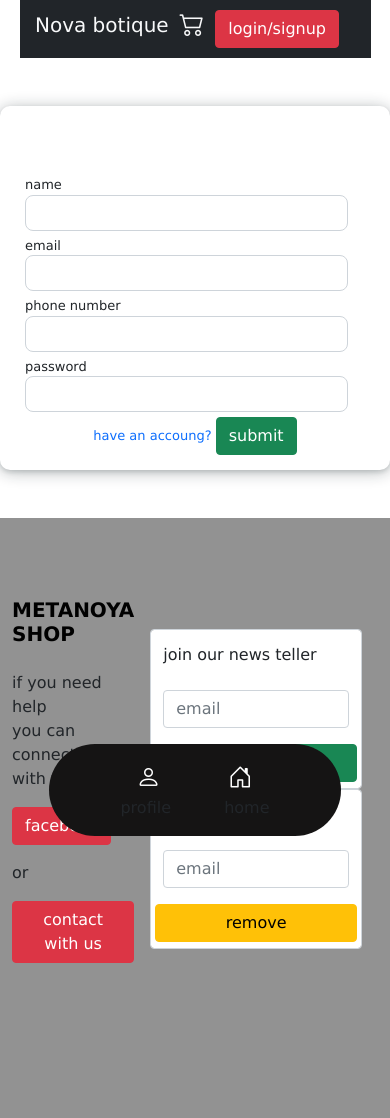
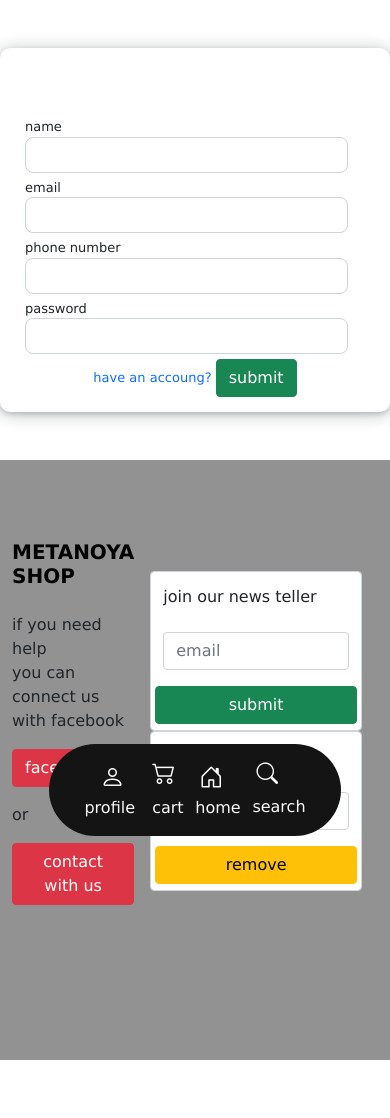
Before and after one commit to Code-Institute-Submissions/zahramousavi930-Nava.boutique, a Django app: page /user/signup in a window 390 px wide. After the commit the page ends 1060 px from the top, so only its background shows below. Run offline with Django 4.2, Linux system fonts and the light colour scheme; some libraries are stand-ins or nearby versions.

Commit message:
create search box

```diff
--- a/account_module/urls.py
+++ b/account_module/urls.py
@@ -12,5 +12,6 @@ urlpatterns = [
     path('sendemailtoall',views.sendd_email,name='send_email_to_all'),
     path('modify_order_detail',views.modify_order_detail,name='modify_order_detail'),
     path('remove_fav<int:pk>',views.remove_fav,name='remove_fav'),
+    path('shoping-cart',views.Shoping_cart.as_view(),name='shoping_cart'),
 
 ]
--- a/account_module/views.py
+++ b/account_module/views.py
@@ -12,10 +12,7 @@ from main_module import models
 import json
 
 
-
 class Profile(TemplateView):
-
-
     template_name = 'profile.html'
 
     def get_context_data(self, **kwargs):
@@ -31,6 +28,24 @@ class Profile(TemplateView):
 
 
          return context
+
+
+class Shoping_cart(TemplateView):
+    template_name = 'shoping_cart.html'
+
+    def get_context_data(self, **kwargs):
+         context = super(Shoping_cart, self).get_context_data()
+         current_order, created = models.Order.objects.get_or_create(is_paid=False, userr_id=self.request.user.id)
+         total_amount = 0
+         for order_detail in current_order.orderdetail_set.all():
+             total_amount += order_detail.product.price * order_detail.count
+
+         context['order'] = current_order
+         context['sum'] = total_amount
+
+         return context
+
+
 
 
 class signup(View):
--- a/static/css/style.css
+++ b/static/css/style.css
@@ -659,3 +659,10 @@ box-shadow: rgba(0, 0, 0, 0.25) 0px 54px 55px, rgba(0, 0, 0, 0.12) 0px -12px 30p
   color: white;
   font-size: 20px;
 }
+
+
+.bt{
+  border: none;
+  background: transparent;
+  outline: none;
+}
--- a/templates/main/header.html
+++ b/templates/main/header.html
@@ -9,8 +9,13 @@
       </div>
 
     <div>
+         {% if user.is_authenticated %}
       <i class="bi bi-cart2 h3" ></i>
-        <a class=" text-decoration-none text-light" href="{% url 'home_pgae' %}"> shoping cart </a>
+        <a class=" text-decoration-none text-light" href="{% url 'shoping_cart' %}"> shoping cart </a>
+         {% else %}
+              <i class="bi bi-cart2 h3" ></i>
+        <a class=" text-decoration-none text-light" href="{% url 'login_page' %}"> shoping cart </a>
+         {% endif %}
     </div>
     {% if user.is_authenticated %}
             <a href="{% url 'profile' %}"><i class="bi bi-person-circle prof text-light">profile</i> </a>
@@ -32,29 +37,43 @@
     >
         {% if user.is_authenticated %}
          <li class="d-flex flex-column justify-content-around">
+        <i class="bi bi-person mx-3 icon"></i>
+        <a class="text-light text-decoration-none" href="{% url 'profile' %}">profile</a>
 
-
-        <i class="bi bi-person mx-3 icon"></i>
-        <a class="text-dark text-decoration-none" href="{% url 'profile' %}">profile</a>
-
-      </li>
-
+     q </li>
             {%else %}
                 <li class="d-flex flex-column justify-content-around">
-
-
         <i class="bi bi-person mx-3 icon"></i>
-        <a class="text-dark text-decoration-none" href="{% url 'login_page' %}">profile</a>
+        <a class="text-light text-decoration-none" href="{% url 'login_page' %}">profile</a>
 
         {% endif %}
 
 
+    {% if user.is_authenticated %}
+         <li class="d-flex flex-column justify-content-around">
+        <i class="bi bi-cart2 h3" ></i>
+        <a class="text-light text-decoration-none" href="{% url 'profile' %}">cart</a>
+
+     q </li>
+            {%else %}
+                <li class="d-flex flex-column justify-content-around">
+        <i class="bi bi-cart2 h3" ></i>
+        <a class="text-light text-decoration-none" href="{% url 'login_page' %}">cart</a>
+
+        {% endif %}
 
       <li class="d-flex flex-column justify-content-around">
-        <!-- <i class="fa-light fa-house icons"></i> -->
+
 
         <i class="bi bi-house-door mx-1 icon"></i>
-        <a class="text-dark text-decoration-none" href="{% url 'home_pgae' %}"> home </a>
+        <a class="text-light text-decoration-none" href="{% url 'home_pgae' %}"> home </a>
+      </li>
+
+        <li class="d-flex flex-column justify-content-around">
+
+
+        <i class="bi bi-search mx-1 h4"></i>
+        <button class="text-light text-decoration-none bt" data-bs-toggle="modal" data-bs-target="#staticBackdrop"> search </button>
       </li>
 
 
@@ -63,27 +82,26 @@
   </nav>
 </header>
 
-<div class="bg-dark d-lg-none social-container d-flex justify-content-around align-items-center" >
+            <!-- Modal -->
+            <div class="modal fade" id="staticBackdrop" data-bs-backdrop="static" data-bs-keyboard="false" tabindex="-1" aria-labelledby="staticBackdropLabel" aria-hidden="true">
+              <div class="modal-dialog">
+                <div class="modal-content">
+                  <div class="modal-header">
+                    <h5 class="modal-title" id="staticBackdropLabel">search box </h5>
+                    <button type="button" class="btn-close" data-bs-dismiss="modal" aria-label="Close"></button>
+                  </div>
+                  <div class="modal-body">
+                    <div class="input-group">
+                  <input type="search" class="form-control rounded" placeholder="Search" aria-label="Search" aria-describedby="search-addon" />
+                  <button type="button" class="btn btn-outline-primary" data-mdb-ripple-init>search</button>
+                </div>
+                                  </div>
+                  <div class="modal-footer">
+                    <button type="button" class="btn btn-secondary" data-bs-dismiss="modal">Close</button>
 
+                  </div>
+                </div>
+              </div>
+            </div>
 
-    <div class="social-media h5">
-    <a href="{% url 'home_pgae' %}" class="text-decoration-none  text-light ">
-      Nova botique
-    </a>
-  </div>
-
-
-        <a class=" text-decoration-none text-light h2" href="{% url 'home_pgae' %}">
-        <i class="bi bi-cart2"></i>
-        </a>
-
-        {% if user.is_authenticated %}
-
-            {% else %}
-              <a href="{% url 'sign_up' %}"   class="btn btn-danger me-3"> login/signup</a>
-        {% endif %}
-
-
-
-
-</div>
+    </div>
```
Also changed, not shown: account_module/templates/shoping_cart.html (added, +64 -0 lines).
